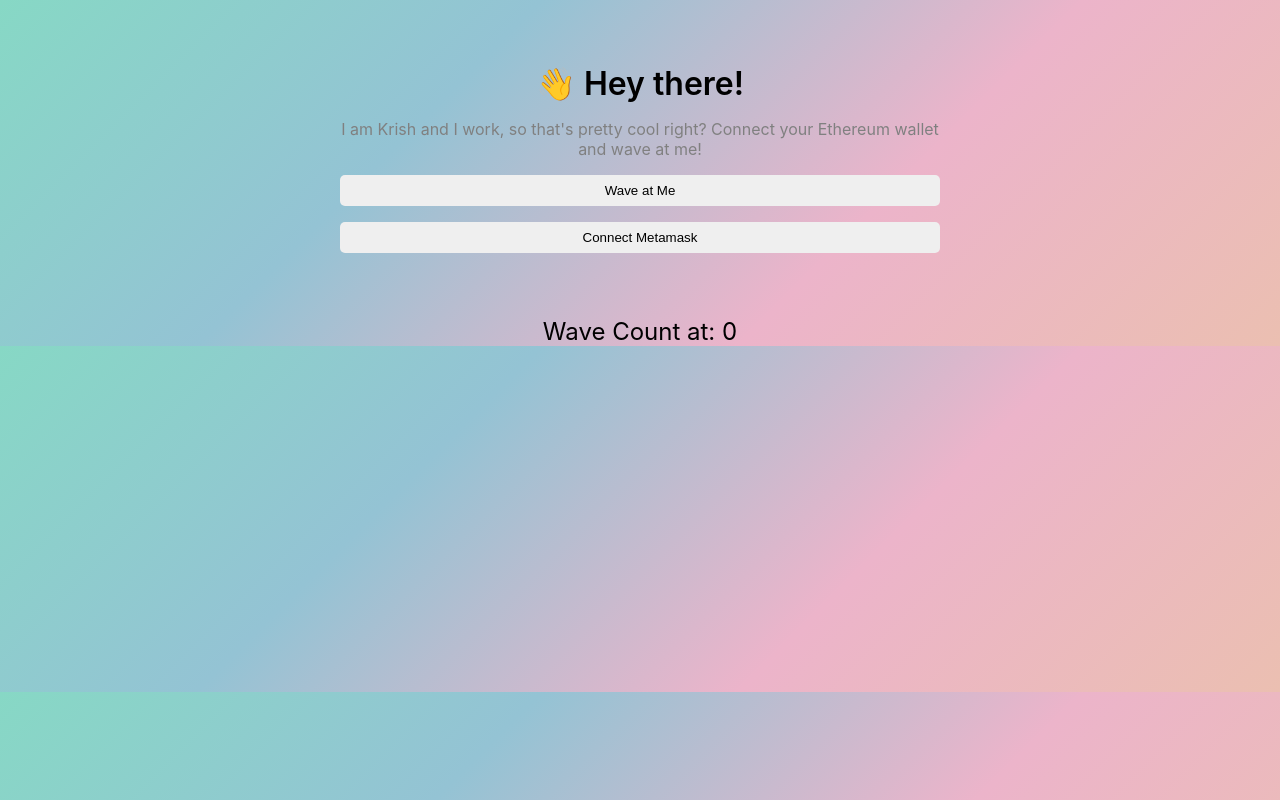
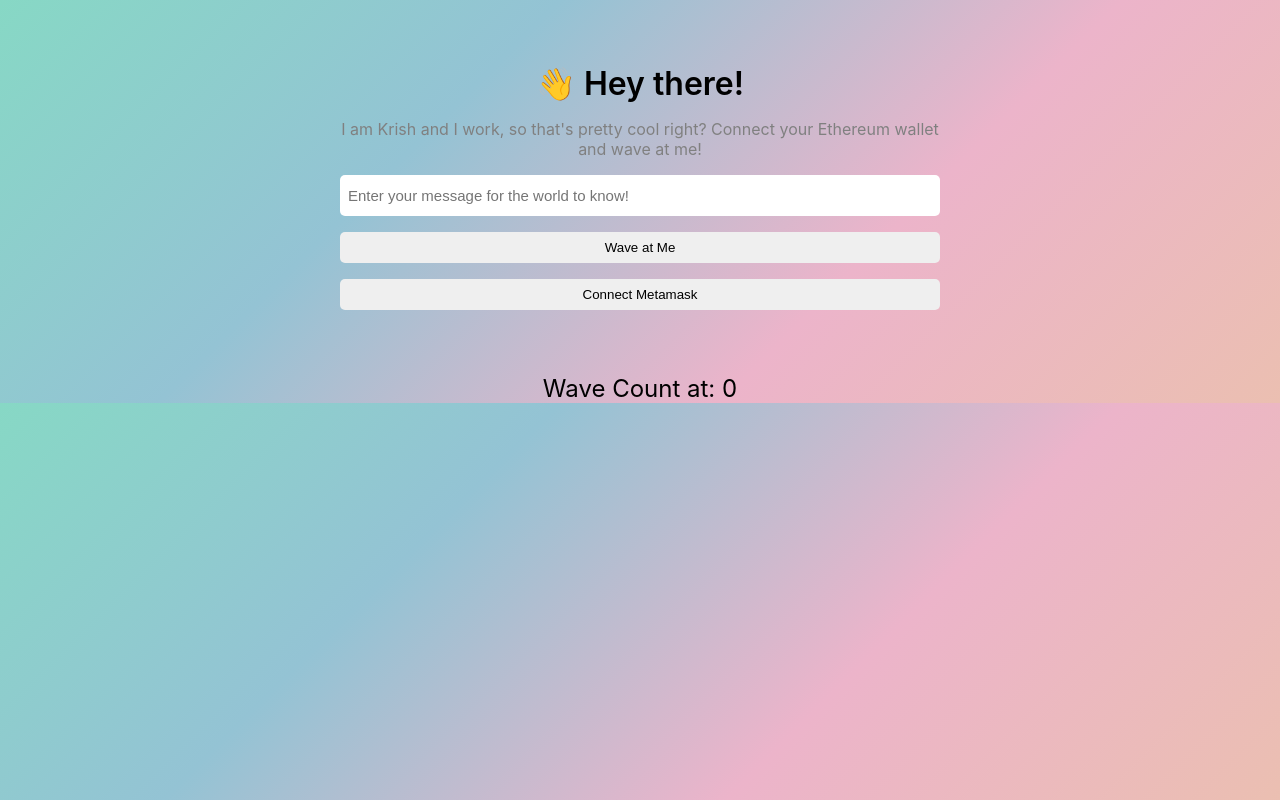
Before and after one commit to DjKesu/frontend-wave-portal-eth, a React (Create React App) app: page / in a window 1280 px wide. Built offline with nearby package versions, Linux system fonts and the light colour scheme.

Commit message:
Added message field and messages now displayed according to time

```diff
--- a/src/App.css
+++ b/src/App.css
@@ -1,4 +1,4 @@
-body{
+body {
   background: linear-gradient(-45deg, #ebbfb1, #ecb4ca, #94c3d4, #87d8c5);
   background-size: 100% 100%;
   animation: gradient 10s ease infinite;
@@ -16,7 +16,6 @@ body{
     background-position: 0% 50%;
   }
 }
-
 
 .mainContainer {
   display: flex;
@@ -50,11 +49,26 @@ body{
   margin-top: 16px;
 }
 
-a{
+a {
   text-decoration: none;
   color: white;
   text-shadow: 1px 1px 1px black, 3px 3px 5px black;
   /* padding-bottom: 5px; */
+}
+
+.inputBox {
+  display: flex;
+  justify-content: center;
+  align-content: center;
+  margin-top: 16px;
+  /* width: ; */
+  height: 25px;
+  padding: 8px;
+  border: 2px;
+  border-radius: 5px;
+  text-overflow: "";
+  white-space: nowrap;
+  font-size: 15px;
 }
 
 .waveButton {
@@ -63,9 +77,8 @@ a{
   padding: 8px;
   border: 0;
   border-radius: 5px;
-
 }
-.box{
+.box {
   width: 100%;
   min-height: 7.5vh;
   /* border: solid black; */
@@ -77,7 +90,7 @@ a{
   justify-content: center;
 }
 
-.dialog-1{
+.dialog-1 {
   display: flex;
   justify-content: center;
   height: 100%;
@@ -87,7 +100,7 @@ a{
   border-radius: 5%;
 }
 
-.left-point{
+.left-point {
   width: 0;
   height: 0;
   border-left: 2vh solid transparent;
@@ -99,7 +112,7 @@ left: -10%;
   transform: rotate(60deg);
 }
 
-.dialog-2{
+.dialog-2 {
   height: 20%;
   width: 40%;
   background-color: var(--main-light-color);
@@ -108,7 +121,7 @@ transform: rotate(60deg);
   right: 0;
 }
 
-.right-point{
+.right-point {
   width: 0;
   height: 0;
   border-left: 2vh solid transparent;
@@ -120,7 +133,7 @@ right: -10%;
   transform: rotate(-60deg);
 }
 
-.fit{
+.fit {
   display: flex;
   justify-content: center;
   flex-wrap: wrap;
--- a/src/App.js
+++ b/src/App.js
@@ -38,6 +38,7 @@ export default function App() {
   const [currentUser, setCurrentUser] = useState("");
   const [currentWaves, setCurrentWaves] = useState(0);
   const [allWaves, setAllWaves] = useState([]);
+  const [waverMessage, setWaverMessage] = useState("");
 
   const contractAddress = "0x730da1DAeE5AB8a7F10ab4d5C752eD6B94AB91A4";
 
@@ -166,7 +167,7 @@ export default function App() {
         setCurrentWaves(waves.toNumber());
         console.log("Current Total Waves", currentWaves);
 
-        const waveTxn = await wavePortalContract.wave("Waving at you!");
+        const waveTxn = await wavePortalContract.wave(waverMessage);
         console.log("Mining", waveTxn.hash);
         await waveTxn.wait();
         console.log("Mined", waveTxn.hash);
@@ -181,6 +182,12 @@ export default function App() {
       console.log(error);
     }
   };
+
+  function updateMessage(event) {
+    const message = event.target.value;
+    setWaverMessage(message);
+    console.log(waverMessage);
+  }
 
   return (
     <div>
@@ -197,11 +204,18 @@ export default function App() {
             <div className="bio">
               Let's get you some Fake ETH on the rinkeby Network so you can
               start posting on the message board. Don't worry! No transaction
-              will ever cost you actual money:)<br/>
-              <a href="https://faucets.chain.link/rinkeby">Click this link  </a>
+              will ever cost you actual money:)
+              <br />
+              <a href="https://faucets.chain.link/rinkeby">Click this link </a>
               and paste your public Metamask to recieve some free fake eth!
             </div>
           )}
+          <input
+            className="inputBox"
+            placeholder="Enter your message for the world to know!"
+            value={waverMessage}
+            onChange={(evt) => updateMessage(evt)}
+          />
           <button className="waveButton" onClick={wave}>
             Wave at Me
           </button>
@@ -216,7 +230,7 @@ export default function App() {
       <div className="mainContainer">
         <div className="smallHeader">Wave Count at: {currentWaves}</div>
       </div>
-      {allWaves.map((wave, index) => {
+      {allWaves.slice(0).reverse().map((wave, index) => {
         return (
           <div className="box">
             <div
@@ -231,8 +245,10 @@ export default function App() {
               <div>
                 <div className="fit">
                   <div>
-                    Address: {wave.address}<br/>
-                    Time: {wave.timestamp.toString()}<br/>
+                    Address: {wave.address}
+                    <br />
+                    Time: {wave.timestamp.toString()}
+                    <br />
                     Message: {wave.message}
                   </div>
                 </div>
```
Lines whose indentation alone changed are shown as unchanged.
